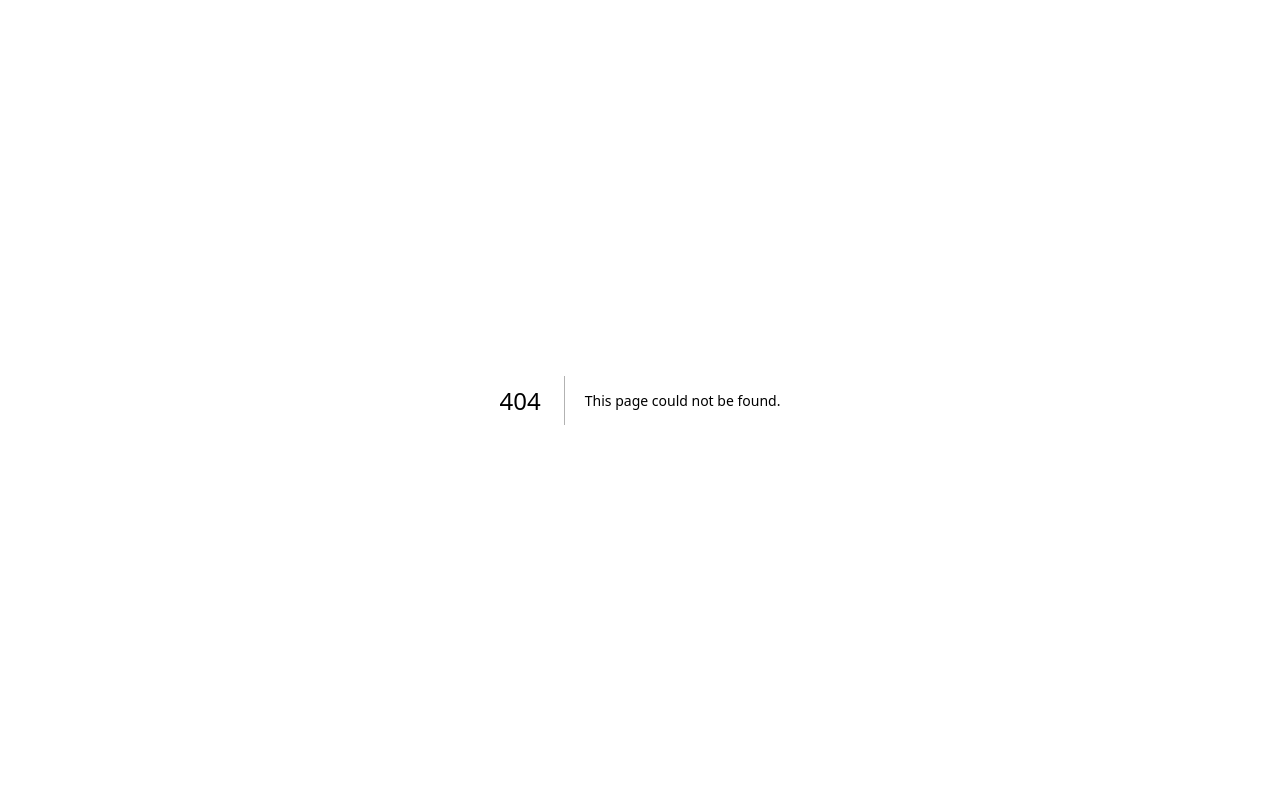
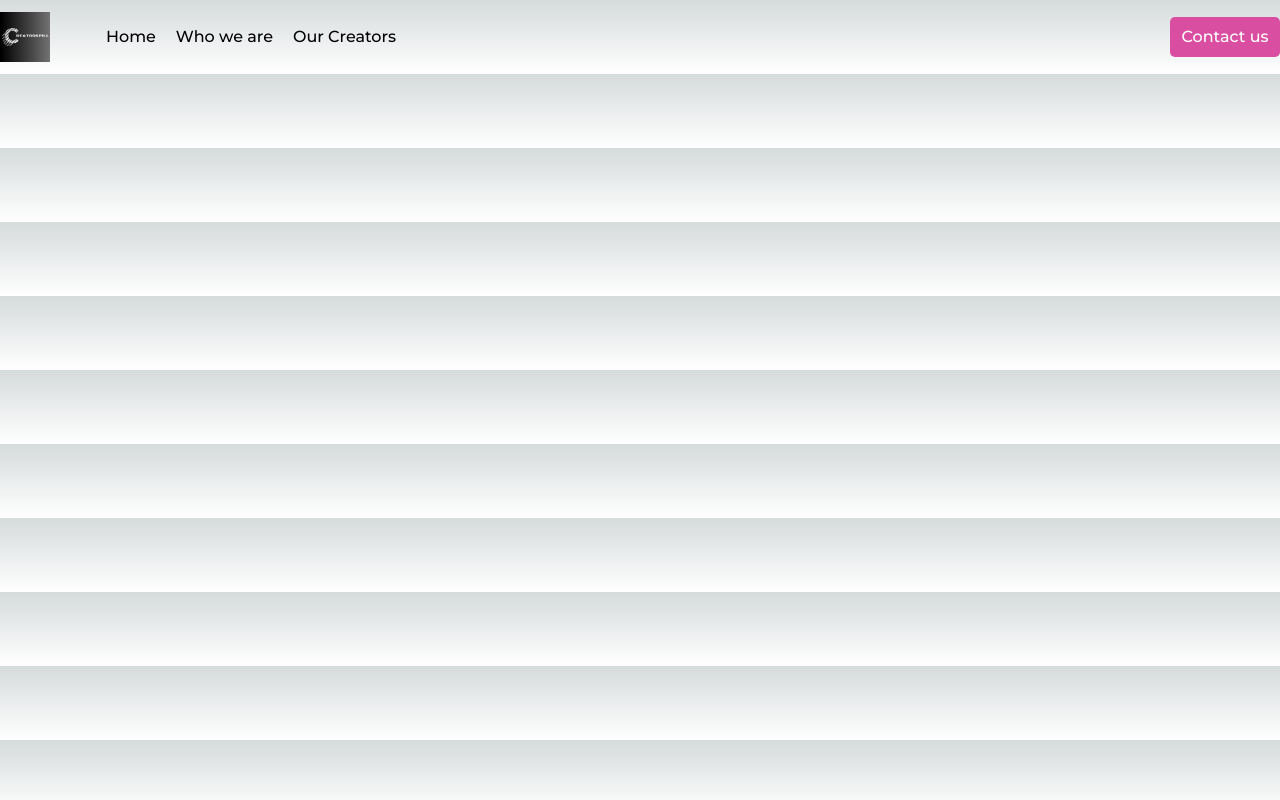
Before and after one commit to Diplo2by/creatorspill, a Next.js app: page /components/Navbar in a window 1280 px wide. Before the commit this address had no page. Built offline with nearby package versions, Linux system fonts and the light colour scheme.

Commit message:
added navbar

```diff
--- /dev/null
+++ b/pages/components/Hero.jsx
@@ -0,0 +1,12 @@
+import React from 'react'
+import Navbar from './Navbar'
+
+const Hero = () => {
+    return (
+        <section className='h-screen snap-center'>
+            <Navbar/>
+        </section>
+    )
+}
+
+export default Hero
--- /dev/null
+++ b/pages/components/Navbar.jsx
@@ -0,0 +1,28 @@
+import Link from 'next/link'
+import React from 'react'
+import Image from 'next/image'
+import logo from '../../public/images/logo.png'
+
+const Navbar = () => {
+    return (
+        <div className='flex justify-center'>
+            <div className='w-[1400px] flex justify-between items-center p-3 px-0 font-medium' id='container' >
+                <div className='flex text-center gap-14' id='links'>
+                    <div id='logo'>
+                        <Image src={logo} alt='' height={50} width={50} />
+                    </div>
+                    <ul className='flex gap-5 items-center'>
+                        <li><Link href=''>Home</Link></li>
+                        <li><Link href=''>Who we are</Link></li>
+                        <li><Link href=''>Our Creators</Link></li>
+                    </ul>
+                </div>
+                <div id='icons'>
+                    <button className='w-[110px] p-[8px] bg-[#da4ea2] text-white border-none rounded-[5px] cursor-pointer '>Contact us</button>
+                </div>
+            </div>
+        </div>
+    )
+}
+
+export default Navbar
```
